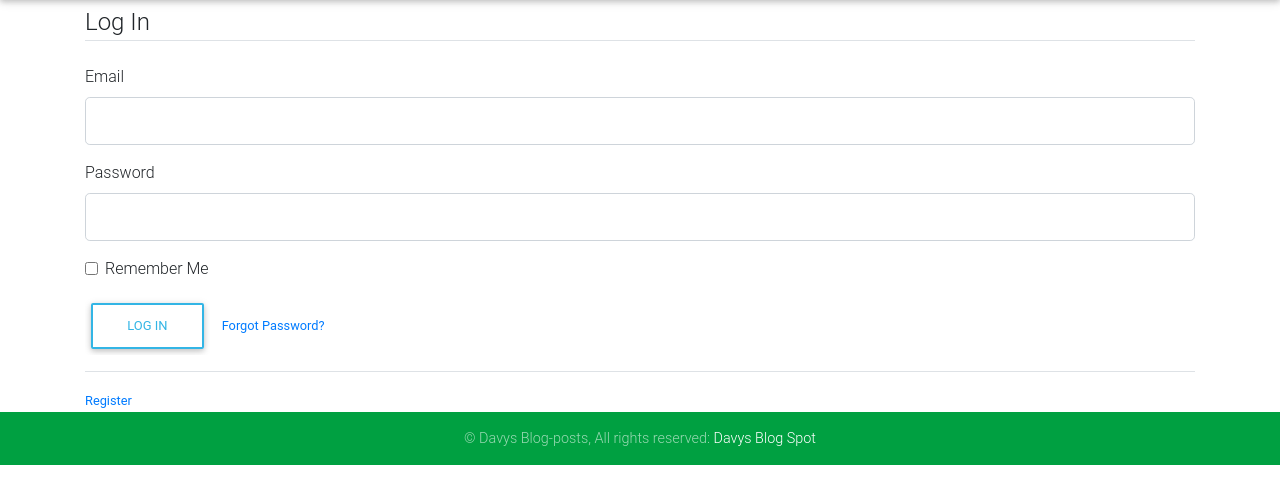
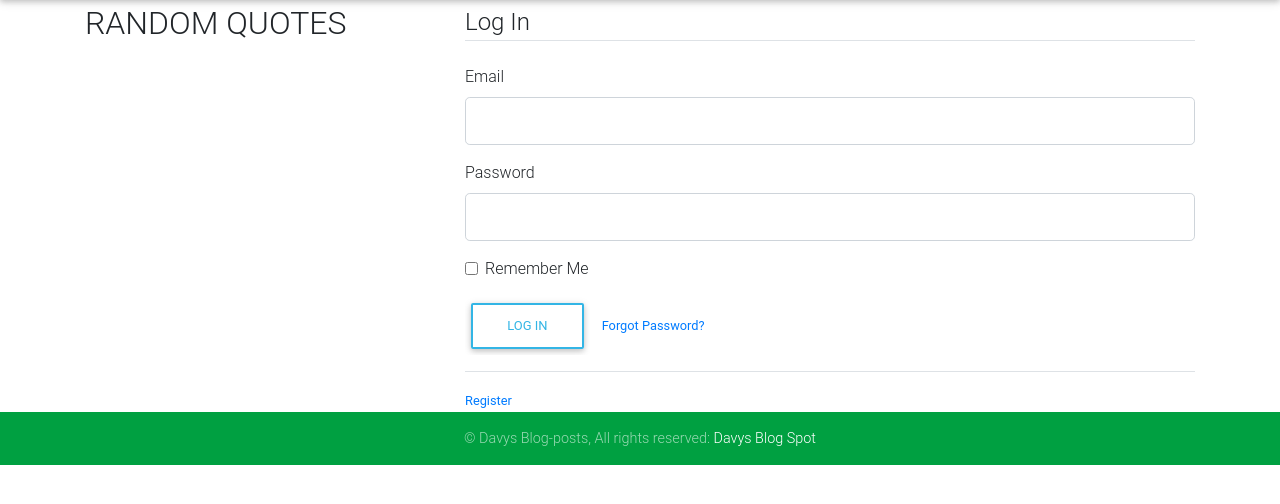
Before and after one commit to Drongo-1/flask-week4, a Flask app: page /login in a window 1280 px wide. Shown: the part 56-560 px from the top of the page. Run offline with Flask 2, Linux system fonts and the light colour scheme; some libraries are stand-ins or nearby versions.

Commit message:
edited files

```diff
--- a/app/templates/index.html
+++ b/app/templates/index.html
@@ -29,6 +29,6 @@
 </article>
 
 <article>
-  <h3>RANDOM QUOTES</h3>
+  <!-- <h3>RANDOM QUOTES</h3> -->
 </article>
 {% endfor %} {% endblock content %}
--- a/app/templates/layout.html
+++ b/app/templates/layout.html
@@ -25,9 +25,9 @@
       href="{{ url_for('static', filename='css/main.css') }}"
     />
     {% if title %}
-    <title>Davy one minute Pitch- {{title}}</title>
+    <title> Blog Post- {{title}}</title>
     {% else %}
-    <title>Davy one minute Pitch</title>
+    <title> Blog Post</title>
     {% endif %}
   </head>
   <body>
@@ -36,7 +36,11 @@
 {##}
   <main role="main" class="container">
     <div class="row">
-      <div class="col-md-12">
+      <div class="col-md-4">
+        <h2>RANDOM QUOTES</h2>
+      </div>
+
+      <div class="col-md-8">
         {% with messages = get_flashed_messages(with_categories=true) %} {% if
         messages %} {% for category, message in messages %}
         <div class="alert alert-{{ category }}">
@@ -45,7 +49,6 @@
         {% endfor %} {% endif %} {% endwith %} {% block content %}{% endblock
         content %}
       </div>
-
       </div>
     </div>
   </main>
```
